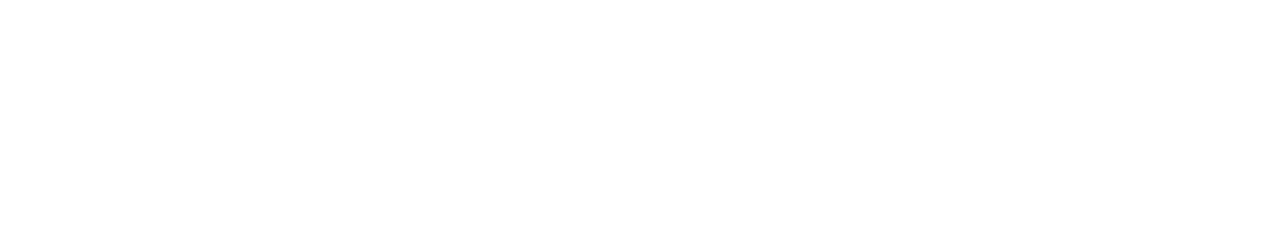
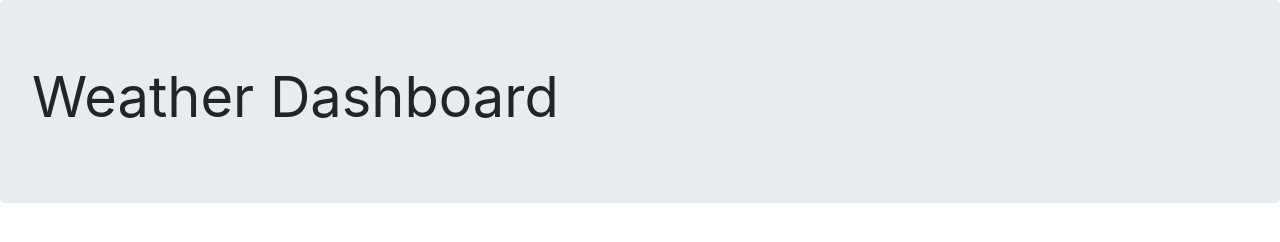
Before and after one commit to kristyvanatta/Weather-Dashboard, a plain HTML site: page index.html in a window 1280 px wide. Drawn offline with nearby package versions, Linux system fonts and the light colour scheme.

Commit message:
updates to the html and css

```diff
--- a/assets/css/style.css
+++ b/assets/css/style.css
@@ -0,0 +1,8 @@
+*{
+    box-sizing: border-b0x;
+}
+
+body {
+    font-size:16px;
+    font-family: Arial, Helvetica, sans-serif;
+}
--- a/index.html
+++ b/index.html
@@ -11,6 +11,24 @@
         <title>Weather Dashboard</title>
     </head>
     <body>
+
+        <div class="jumbotron">
+            <h1 class="display-4"><strong>Weather Dashboard</strong></h1>
+        </div>
+
+        <div class ="container">
+
+        </div>
+
+
+
+
+
+
+
+
+
+
         <footer></footer>
         <script src="https://cdnjs.cloudflare.com/ajax/libs/jquery/3.2.1/jquery.min.js"></script>
         <script src="https://cdnjs.cloudflare.com/ajax/libs/moment.js/2.24.0/moment.min.js"></script>
```
